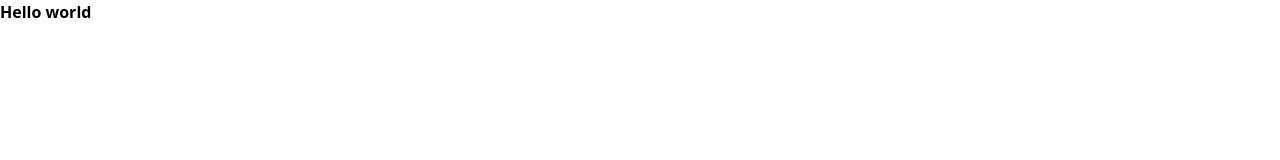
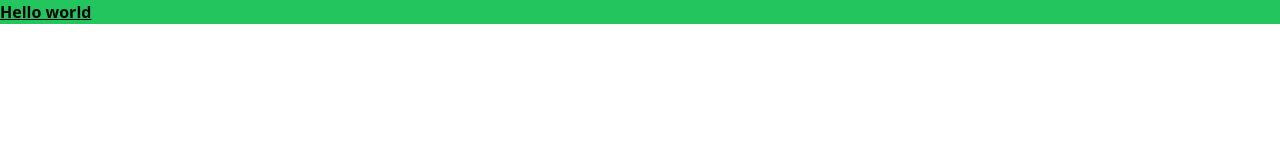
Before and after one commit to kaungkaungsk/tc, a plain HTML site: page index.html in a window 1280 px wide. Drawn offline with nearby package versions, Linux system fonts and the light colour scheme.

Commit message:
Update index.html

```diff
--- a/index.html
+++ b/index.html
@@ -3,6 +3,6 @@
      <script src="https://cdn.tailwindcss.com"></script>
   </head>
   <body>
-    <p class="font-bold">Hello world</p>
+    <p class="font-bold underline bg-green-500">Hello world</p>
   </body>
 </html>
```
